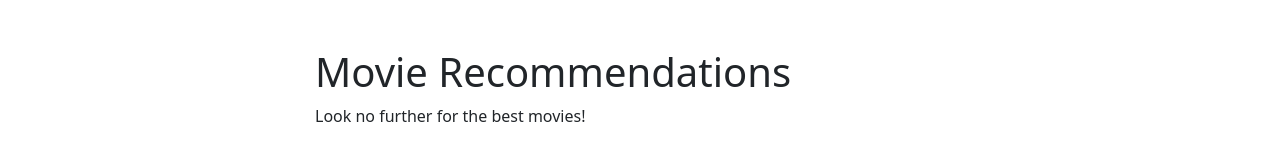
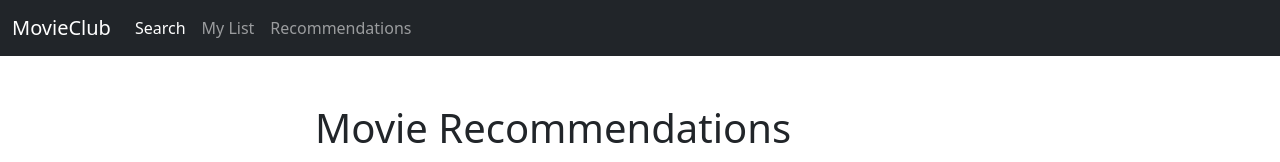
Before and after one commit to farisab2/CS411-Movie-Recommender, a Flask app: page /search.html/ in a window 1280 px wide. Shown: the top 162 px of the page. Run offline with Flask 2, Linux system fonts and the light colour scheme.

Commit message:
NavBar Fix

```diff
--- a/app/templates/index.html
+++ b/app/templates/index.html
@@ -56,13 +56,13 @@
             <div class="collapse navbar-collapse" id="navbarNavDropdown">
                 <ul class="navbar-nav">
                     <li class="nav-item">
-                        <a class="nav-link active" aria-current="page" href="/search">Search</a>
+                        <a class="nav-link active" aria-current="page" href="/search.html/">Search</a>
                     </li>
                     <li class="nav-item">
-                        <a class="nav-link" href="/rate">My List</a>
+                        <a class="nav-link" href="/mylist">My List</a>
                     </li>
                     <li class="nav-item">
-                        <a class="nav-link" href="#">Recommendations</a>
+                        <a class="nav-link" href="/recommendations.html/">Recommendations</a>
                     </li>
                 </ul>
             </div>
--- a/app/templates/search.html
+++ b/app/templates/search.html
@@ -1,6 +1,30 @@
 <!DOCTYPE html>
 <html lang='en' class=''>
   <head>
+    <nav class="navbar navbar-expand-lg navbar-dark bg-dark .h-100">
+      <div class="container-fluid">
+          <a class="navbar-brand" href="/">MovieClub</a>
+          <button class="navbar-toggler" type="button" data-bs-toggle="collapse" data-bs-target="#navbarNavDropdown"
+              aria-controls="navbarNavDropdown" aria-expanded="false" aria-label="Toggle navigation">
+              <span class="navbar-toggler-icon"></span>
+          </button>
+          <div class="collapse navbar-collapse" id="navbarNavDropdown">
+              <ul class="navbar-nav">
+                  <li class="nav-item">
+                      <a class="nav-link active" aria-current="page" href="/search.html/">Search</a>
+                  </li>
+                  <li class="nav-item">
+                      <a class="nav-link" href="/mylist">My List</a>
+                  </li>
+                  <li class="nav-item">
+                      <a class="nav-link" href="/recommendations.html/">Recommendations</a>
+                  </li>
+              </ul>
+          </div>
+      </div>
+
+      </div>
+  </nav>
     <meta charset='UTF-8'>
     <meta name="viewport" content="width=device-width, initial-scale=1">
 
@@ -20,6 +44,7 @@
   </head>
 
   <body>
+
     <style>
       body {
         background-color: #ffffff;
```
Also changed, not shown: app/templates/mylist.html (+23 -0 lines).
